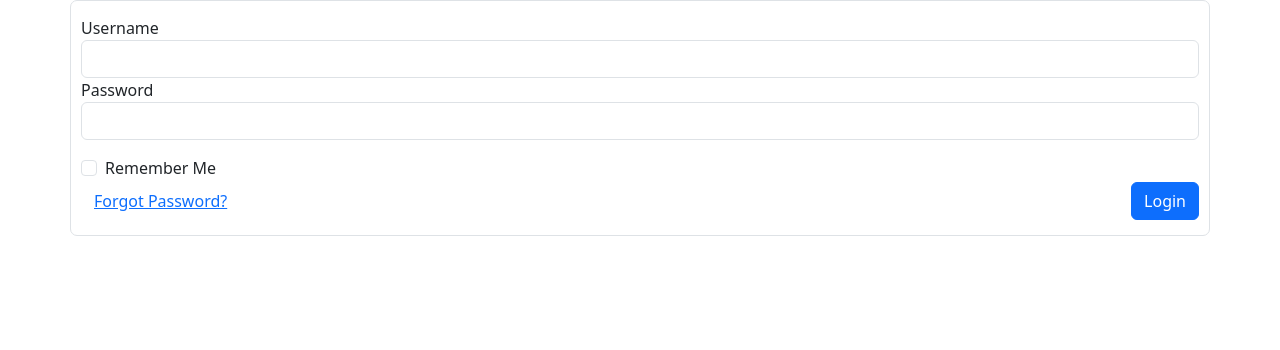
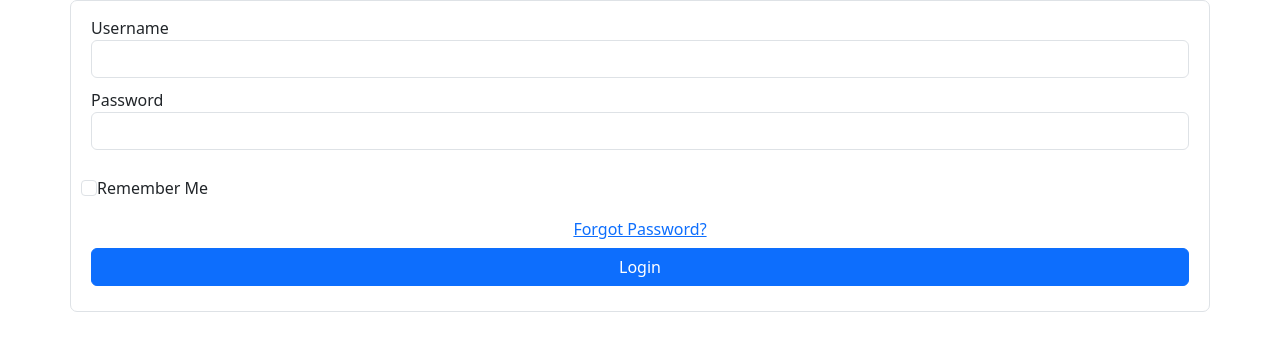
Before and after one commit to SaneManiacMG/Portfolio-Frontend-Angular16, an Angular app: page /login in a window 1280 px wide. Shown: the top 350 px of the page. Built offline with nearby package versions, Linux system fonts and the light colour scheme.

Commit message:
Implemented reactive forms for Reg and Login

```diff
--- a/src/app/authentication/login/login.component.css
+++ b/src/app/authentication/login/login.component.css
@@ -1,12 +1,3 @@
-div.btn-container {
-  display: flex;
-  justify-content: space-between;
-  margin-top: auto;
-  flex-wrap: wrap;
-  height: 100%;
-  align-self: flex-end;
-}
-
 div.container {
   display: block;
   flex-direction: column;
@@ -17,3 +8,19 @@ div.container {
   border-radius: 7px;
   padding: 15px 10px;
 }
+
+div.form-elements {
+  display: flex;
+  flex-direction: column;
+  width: 100%;
+  margin-bottom: 10px;
+  padding: 0px 10px;
+}
+
+div.form-checkbox-and-label {
+  display: flex;
+  flex-direction: row;
+  align-items: center;
+  justify-content: flex-start;
+  margin-bottom: 10px;
+}
--- a/src/app/authentication/login/login.component.html
+++ b/src/app/authentication/login/login.component.html
@@ -1,20 +1,20 @@
 <div class="container">
-    <form class="form-group">
-        <div>
+    <form class="form-group" [formGroup]="loginForm" (ngSubmit)="loginUser()">
+        <div class="form-elements">
             <label for="username">Username</label>
-            <input type="text" class="form-control" id="username">
+            <input type="text" class="form-control" formControlName="userId">
         </div>
-        <div>
+        <div class="form-elements">
             <label for="password">Password</label>
-            <input type="password" class="form-control" id="password">
+            <input type="password" class="form-control" formControlName="password">
         </div>
         <pre></pre>
-        <div class="form-check">
-            <input type="checkbox" class="form-check-input" id="rememberMe">
-            <label for="rememberMe" class="form-check-label">Remember Me</label>
+        <div class="form-checkbox-and-label">
+            <div><input type="checkbox" class="form-check-input" formControlName="rememberMe"></div>
+            <div><label for="rememberMe" class="form-check-label">Remember Me</label></div>
         </div>
-        <div class="btn-container">
-            <a href="#" class="btn btn-link">Forgot Password?</a>
+        <div class="form-elements">
+            <a routerLink="/reset-password" class="btn btn-link">Forgot Password?</a>
             <input type="submit" class="btn btn-primary" value="Login">
         </div>
     </form>
--- a/src/app/authentication/login/login.component.ts
+++ b/src/app/authentication/login/login.component.ts
@@ -1,8 +1,24 @@
 import { Component, OnInit } from '@angular/core';
+import { FormControl, FormGroup } from '@angular/forms';
 
 @Component({
   selector: 'app-login',
   templateUrl: './login.component.html',
   styleUrls: ['./login.component.css'],
 })
-export class LoginComponent {}
+export class LoginComponent {
+  loginForm = new FormGroup({
+    userId: new FormControl(''),
+    password: new FormControl(''),
+    rememberMe: new FormControl(false),
+  });
+
+  forgotPassword(): void {
+    console.log('load up forgot password modal');
+  }
+
+  loginUser(): void {
+    console.log('Login form submitted');
+    console.log(this.loginForm.value);
+  }
+}
--- a/src/app/authentication/password-reset/password-reset.component.css
+++ b/src/app/authentication/password-reset/password-reset.component.css
@@ -6,6 +6,23 @@ div.container {
   height: 100%;
   border: 1px solid #dee2e6;
   border-radius: 7px;
-  padding: 15px 10px;
+  padding: 20px;
   box-shadow: 0px 0px 10px rgba(0, 0, 0, 0.25);
 }
+
+div.btn-container {
+  display: flex;
+  justify-content: space-between;
+  margin-top: auto;
+  flex-wrap: wrap;
+  height: 100%;
+  align-self: flex-end;
+}
+
+div.form-elements {
+  display: flex;
+  flex-direction: column;
+  width: 100%;
+  margin-bottom: 10px;
+  padding: 0px 10px;
+}
--- a/src/app/authentication/password-reset/password-reset.component.html
+++ b/src/app/authentication/password-reset/password-reset.component.html
@@ -1,15 +1,21 @@
 <div class="container">
     <h2>Reset Password</h2>
-    <div>
+    <hr>
+    <div class="form-elements">
         <label for="currentPassword" class="form-label">Current Password</label>
         <input type="password" class="form-control" id="currentPassword">
     </div>
-    <div>
+    <div class="form-elements">
         <label for="newPassword" class="form-label">New Password</label>
         <input type="password" class="form-control" id="newPassword">
     </div>
-    <div>
+    <div class="form-elements">
         <label for="confirmNewPassword" class="form-label">Confirm New Password</label>
         <input type="password" class="form-control" id="confirmNewPassword">
     </div>
+    <pre></pre>
+    <div class="btn-container">
+        <input type="button" class="btn btn-secondary" value="Cancel">
+        <input type="button" class="btn btn-primary" value="Reset Password">
+    </div>
 </div>
--- a/src/app/authentication/password-reset/password-reset.component.ts
+++ b/src/app/authentication/password-reset/password-reset.component.ts
@@ -3,8 +3,12 @@ import { Component } from '@angular/core';
 @Component({
   selector: 'app-password-reset',
   templateUrl: './password-reset.component.html',
-  styleUrls: ['./password-reset.component.css']
+  styleUrls: ['./password-reset.component.css'],
 })
 export class PasswordResetComponent {
+  showForgotPassword: boolean = false;
 
+  toggleFOrgotPasswordOverlay() {
+    this.showForgotPassword = !this.showForgotPassword;
+  }
 }
--- a/src/app/authentication/registration/registration.component.html
+++ b/src/app/authentication/registration/registration.component.html
@@ -1,24 +1,24 @@
 <div class="container">
-    <form class="form-group">
+    <form class="form-group" [formGroup]="registerForm" (ngSubmit)="registerUser()">
         <div>
             <label for="firstname">First Name:</label>
-            <input type="text" class="form-control" id="firstname">
+            <input type="text" class="form-control" formControlName="firstName">
         </div>
         <div>
             <label for="lastname">Last Name:</label>
-            <input type="text" class="form-control" id="lastname">
+            <input type="text" class="form-control" formControlName="lastName">
         </div>
         <div>
             <label for="username">Username:</label>
-            <input type="text" class="form-control" id="username">
+            <input type="text" class="form-control" formControlName="username">
         </div>
         <div>
             <label for="email">Email:</label>
-            <input type="text" class="form-control" id="email">
+            <input type="text" class="form-control" formControlName="email">
         </div>
         <div>
             <label for="phoneNumber" class="form-label">Phone Number:</label>
-            <input type="number" class="form-control" id="phoneNumber">
+            <input type="text" class="form-control" formControlName="phoneNumber">
         </div>
         <pre></pre>
         <div class="btn-container">
--- a/src/app/authentication/registration/registration.component.ts
+++ b/src/app/authentication/registration/registration.component.ts
@@ -1,8 +1,30 @@
 import { Component, OnInit } from '@angular/core';
+import { FormControl, FormGroup } from '@angular/forms';
+import { AuthenticationComponent } from '../authentication.component';
 
 @Component({
   selector: 'app-registration',
   templateUrl: './registration.component.html',
   styleUrls: ['./registration.component.css'],
 })
-export class RegistrationComponent {}
+export class RegistrationComponent {
+  constructor(private authenticationComponent: AuthenticationComponent) {}
+
+  registerForm = new FormGroup({
+    firstName: new FormControl(''),
+    lastName: new FormControl(''),
+    email: new FormControl(''),
+    phoneNumber: new FormControl(''),
+    username: new FormControl(''),
+  });
+
+  loginUser(): void {
+    console.log('load up login modal');
+    this.authenticationComponent.switchToTab('login');
+  }
+
+  registerUser(): void {
+    console.log('Register form submitted');
+    console.log(this.registerForm.value);
+  }
+}
```
